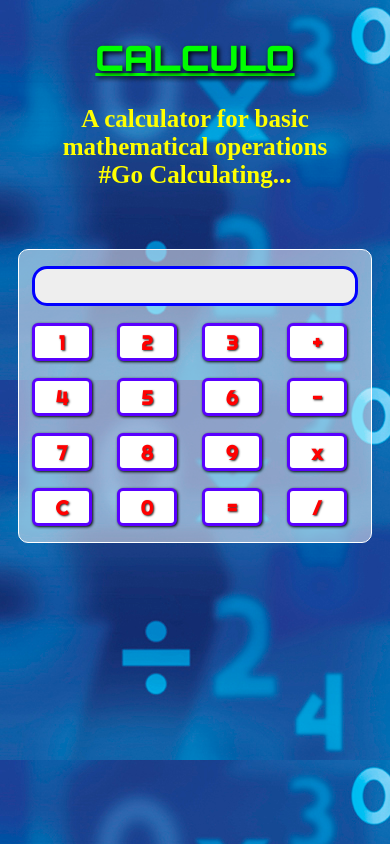
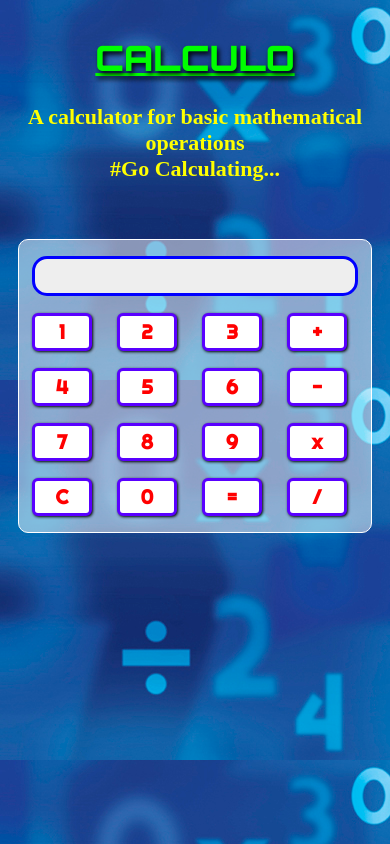
Before and after one commit to SKS225/calculator, a plain HTML site: page index.html in a window 390 px wide. Drawn offline with Linux system fonts and the light colour scheme; a web font is replaced by a local one.

Commit message:
Update style.css

```diff
--- a/CSS/style.css
+++ b/CSS/style.css
@@ -17,14 +17,14 @@ h1{
 	text-align:center;
 	font-family: Orbitron;
 	color:#00ff00;
-	text-shadow: 2px 2px 5px #000000;
+	text-shadow: 2px 3px 5px #000000;
 	font-size: 35px;
 }
 h3{
 	text-align: center;
 	font-family:Nova Cut;
 	color:#ffff00;
-	font-size: 25px;
+	font-size: 22px;
 }
 input[type=button]{
 	color:red;
@@ -41,7 +41,7 @@ input[type=button]{
 	background:#ffffff;
 	outline:none;
 	box-shadow: 1px 1px 3px black;
-	text-shadow: 1px 1px 2px #333333;
+	/*text-shadow: 1px 1px 2px #333333;*/
 
 }
 input[type=text]{
```
